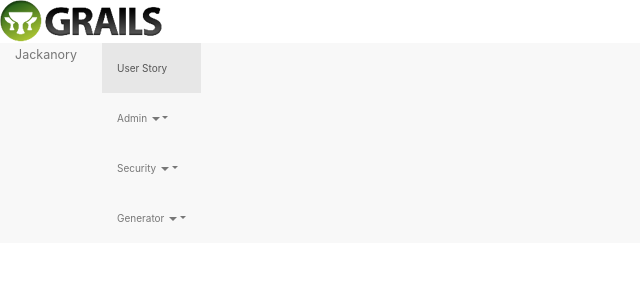
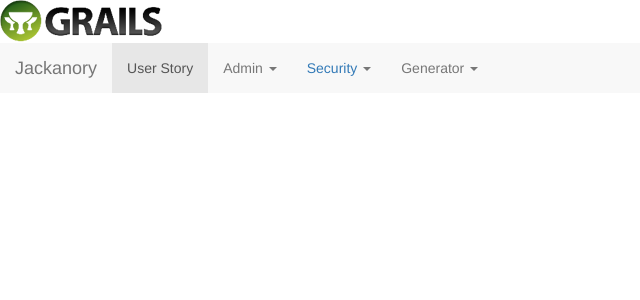
Before and after one commit to Leannelb/LeanneLaceyByrne-Test, an Angular app: page / in a window 1280 px wide. Shown: the top 300 px of the page, without its empty margins (0-640 px from the left). Built offline with nearby package versions, Linux system fonts and the light colour scheme.

Commit message:
links added to navigation for routing

```diff
--- a/angular.json
+++ b/angular.json
@@ -23,7 +23,6 @@
               "src/assets"
             ],
             "styles": [
-			  "node_modules/bootstrap/dist/css/bootstrap.min.css",
               "src/styles.css"
             ],
             "scripts": []
--- a/src/app/components/partials/nav/nav.component.html
+++ b/src/app/components/partials/nav/nav.component.html
@@ -18,7 +18,7 @@
 
                 <li class=" active">
                     <!-- link.vm -->
-                    <a href="http://localhost:10080/jackanory-grails/userStory/index" title="User Story">
+                    <a routerLink="/show" title="User Story">
                         <!-- text.vm -->
                         User Story
                     </a>
@@ -51,7 +51,10 @@
                 <li class="">
                     <a href="#" class="dropdown-toggle" id="security" data-toggle="dropdown">
                         <!-- text.vm -->
-                        Security
+						<a routerLink="/tabs" title="User Story">
+							<!-- text.vm -->
+							Security
+						</a>
                         <span class="caret"></span>
                     </a>
                     <ul class="dropdown-menu" role="menu" aria-labelledby="security">
--- a/src/index.html
+++ b/src/index.html
@@ -4,8 +4,10 @@
   <meta charset="utf-8">
   <title>LeanneLaceyByrneTest</title>
   <base href="/">
-  <meta name="viewport" content="width=device-width, initial-scale=1">
-  <link rel="icon" type="image/x-icon" href="favicon.ico">
+  <meta http-equiv="Content-Type" content="text/html; charset=UTF-8">
+    <meta http-equiv="X-UA-Compatible" content="IE=edge,chrome=1">
+    <title>User Story Show</title>
+    <meta name="viewport" content="width=device-width, initial-scale=1.0">
     <link rel="stylesheet" href="./assets/application.css">
     <link rel="stylesheet" href="./assets/bootstrap.css">
     <link rel="stylesheet" href="./assets/jquery.css">
@@ -13,6 +15,13 @@
     <link rel="stylesheet" href="./assets/flexx.css">
     <link rel="stylesheet" href="./assets/datepicker.css">
     <link rel="stylesheet" href="./assets/datepicker3.css">
+    <meta name="layout" content="main">
+
+
+</head>
+<body>
+  <app-root></app-root>
+</body>
   <script src="./assets/jquery_002.js" type="text/javascript"></script>
   <script src="./assets/bootstrap-datepicker.js" type="text/javascript"></script>
   <script src="./assets/custom_calendar.js" type="text/javascript"></script>
@@ -40,8 +49,5 @@
   <script src="./assets/bootstrap-tab.js" type="text/javascript"></script>
   <script src="./assets/bootstrap-transition.js" type="text/javascript"></script>
   <script src="./assets/bootstrap.js" type="text/javascript"></script>
-</head>
-<body>
-  <app-root></app-root>
-</body>
+
 </html>
```
Lines whose indentation alone changed are shown as unchanged.
